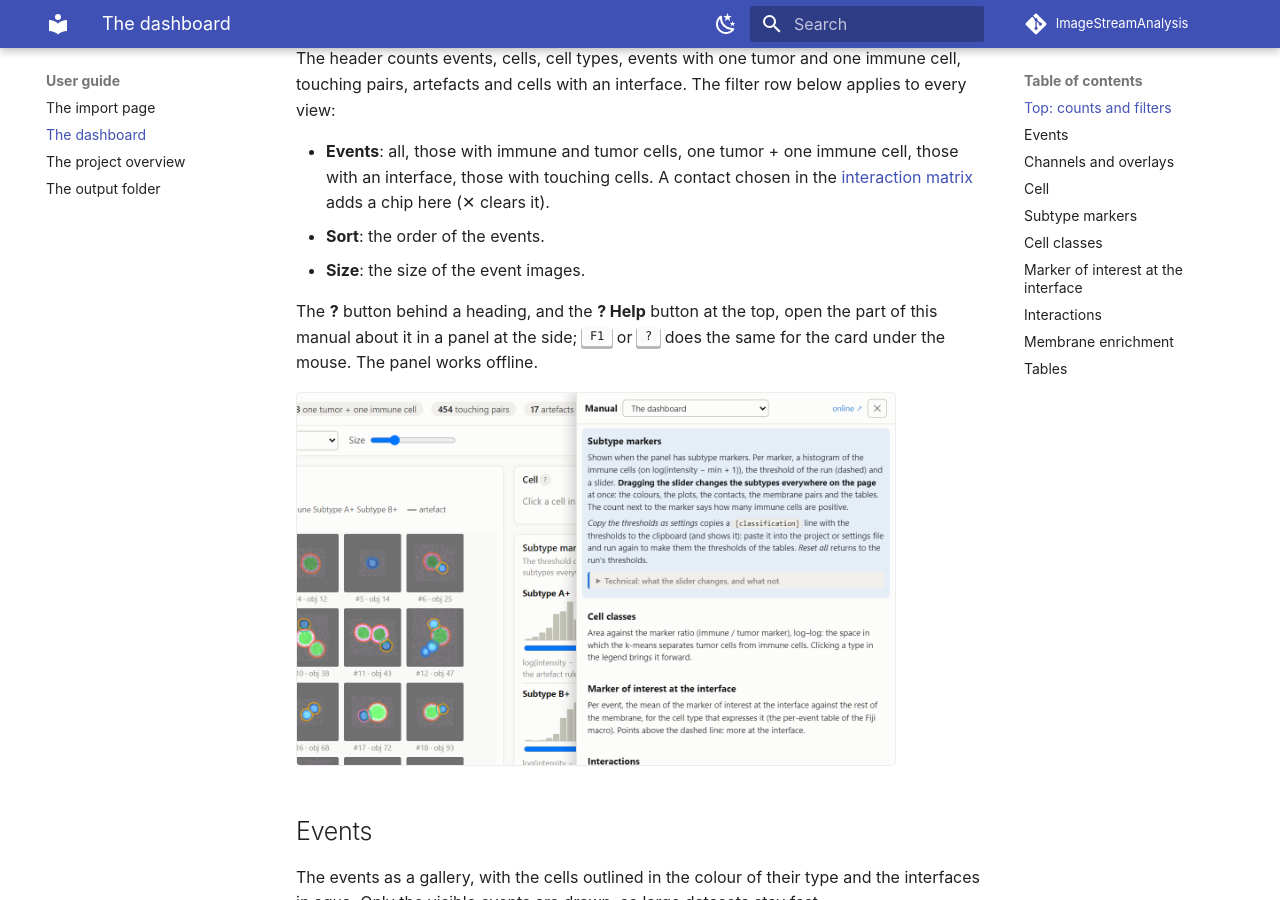
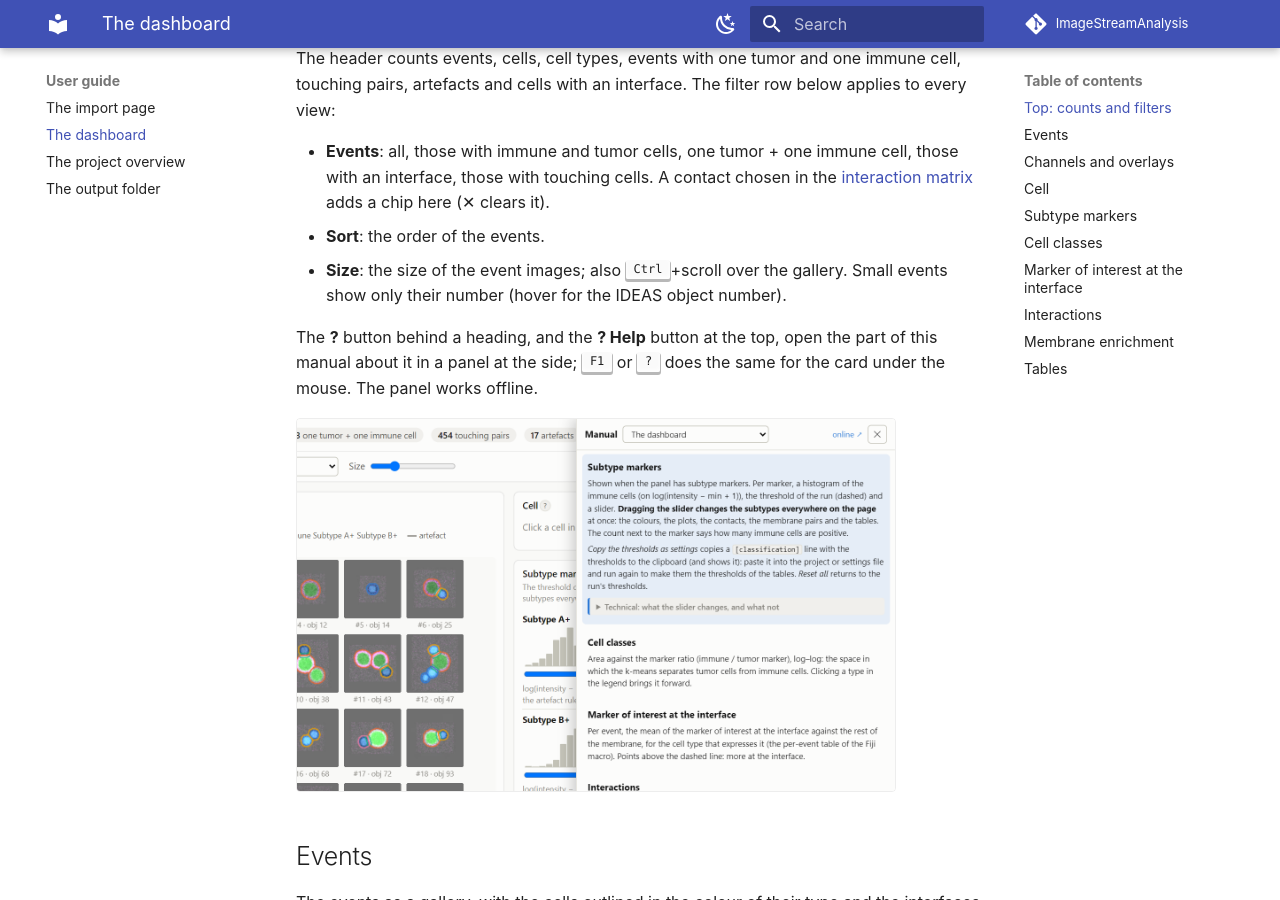
Before and after one commit to BioImaging-NKI/ImageStreamAnalysis, an MkDocs documentation site: the page built from manual/guide/dashboard.md, in a window 1280 px wide and 900 px high, scrolled down 855 px. Built offline with MkDocs 1.6.1 and Material for MkDocs 9.7.7, drawn with Linux system fonts in a browser that asks for light colours; comment, search, counter and statistics services are not loaded.

Commit message:
Dashboard: Ctrl+scroll sizes the events; small events show only their number
Co-Authored-By: Claude Opus 5.5 <noreply@anthropic.com>

```diff
--- a/manual/guide/dashboard.md
+++ b/manual/guide/dashboard.md
@@ -18,7 +18,8 @@ cells with an interface. The filter row below applies to every view:
 - **Events**: all, those with immune and tumor cells, one tumor + one immune cell, those with an interface, those with
   touching cells. A contact chosen in the [interaction matrix](#interactions) adds a chip here (✕ clears it).
 - **Sort**: the order of the events.
-- **Size**: the size of the event images.
+- **Size**: the size of the event images; also <kbd>Ctrl</kbd>+scroll over the gallery. Small events show only
+  their number (hover for the IDEAS object number).
 
 The **?** button behind a heading, and the **? Help** button at the top, open the part of this manual about it in a
 panel at the side; <kbd>F1</kbd> or <kbd>?</kbd> does the same for the card under the mouse. The panel works offline.
```
Also changed, not shown: src/imagestream_analysis/templates/dashboard.html (+18 -4 lines), 1 other file.
